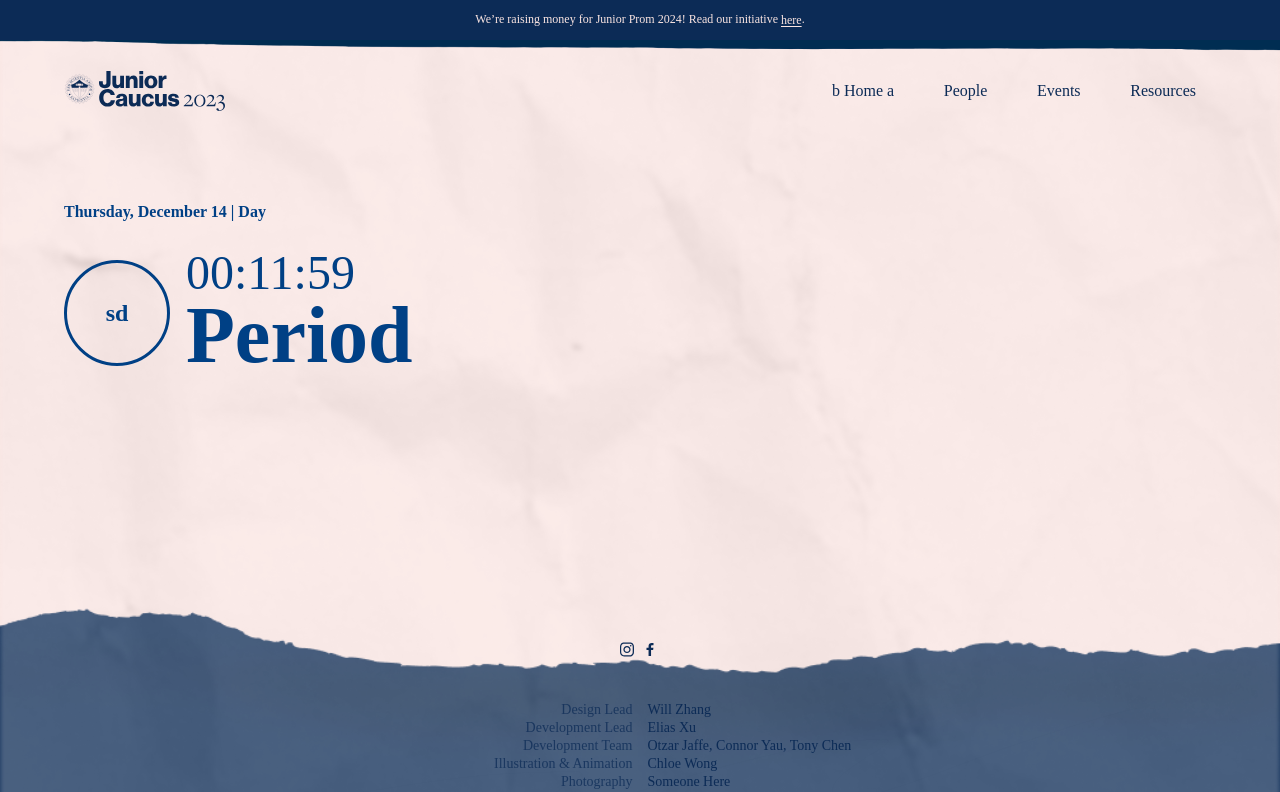
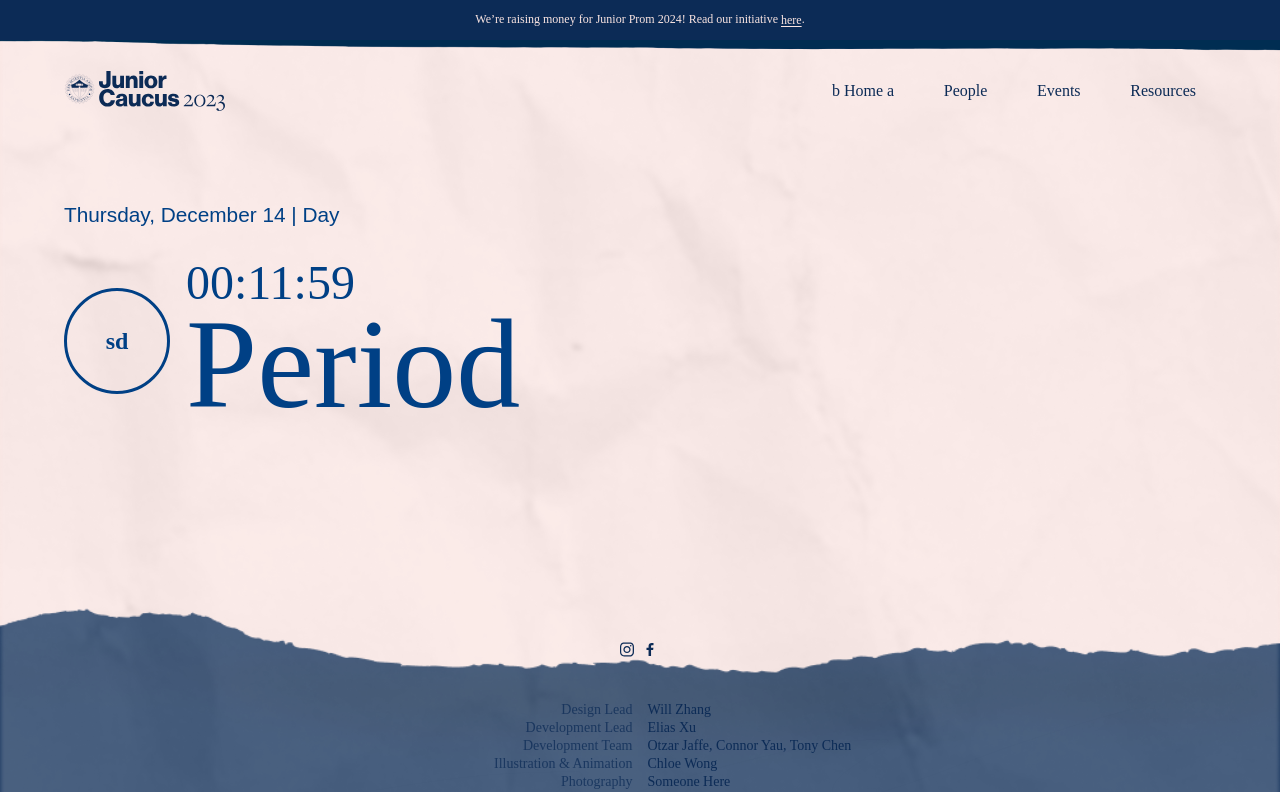
Before and after one commit to Junior-Caucus-SU/junior.stuysu.org, a React (Create React App) app: page / in a window 1280 px wide. Shown: the top 792 px of the page. Built offline with nearby package versions, Linux system fonts and the light colour scheme; no server answers; a web font is replaced by a local one.

Commit message:
Fix styling, not use axios

```diff
--- a/src/components/NonPage/Initiatives.jsx
+++ b/src/components/NonPage/Initiatives.jsx
@@ -1,5 +1,4 @@
 import React, { useState, useEffect } from 'react';
-import axios from 'axios';
 import './Initiatives.css';
 import Papa from 'papaparse';
 
--- a/src/components/NonPage/Schedule.css
+++ b/src/components/NonPage/Schedule.css
@@ -19,12 +19,11 @@
 }
 
 .top-row {
-  font-size: 1rem;
-  font-weight: bold;
-  /* 700 */
+  font-size: 1.3rem;
+  font-weight: 450;
   margin: 0.5rem 0;
-  /* 8px 0 */
-  padding-bottom: 1rem;
+  font-family: "neue-haas-grotesk-display", sans-serif;
+  padding-bottom: 3vh;
 }
 
 .bottom-row {
@@ -53,15 +52,19 @@
   display: flex;
   flex-direction: column;
   align-items: flex-start;
+  font-family: "mixta-sharp", serif;
 }
 
 .time {
   font-size: 3rem;
-  font-weight: lighter;
+  font-style: normal;
+  font-weight: 400;
+  line-height: 100%;
 }
 
 .period {
-  font-size: 5rem;
-  font-weight: bold;
-  margin-top: -10px;
+  font-size: 8rem;
+  font-style: normal;
+  font-weight: 400;
+  line-height: 90%;
 }
--- a/src/index.css
+++ b/src/index.css
@@ -8,7 +8,6 @@
     font-size: 100%;
     vertical-align: baseline;
     background: transparent;
-    font-family: "mixta-sharp";
 }
 
 
```
